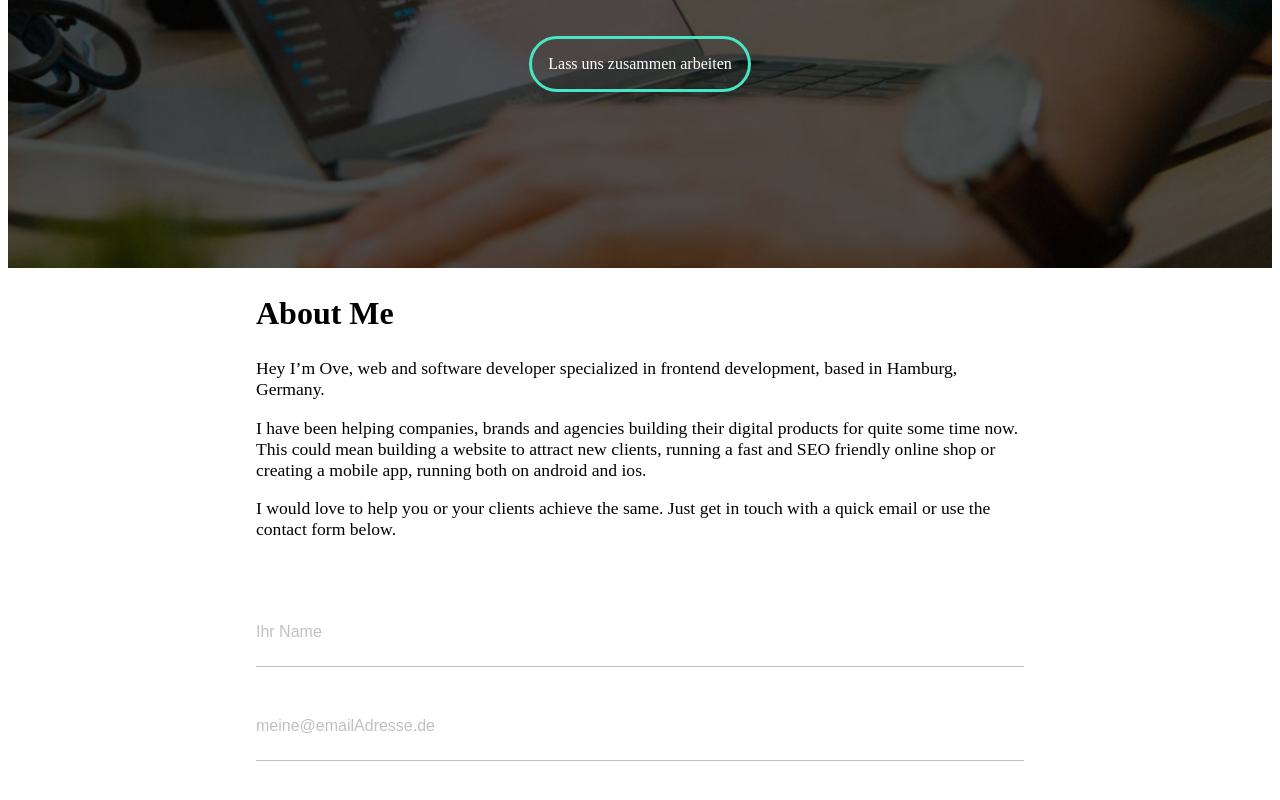
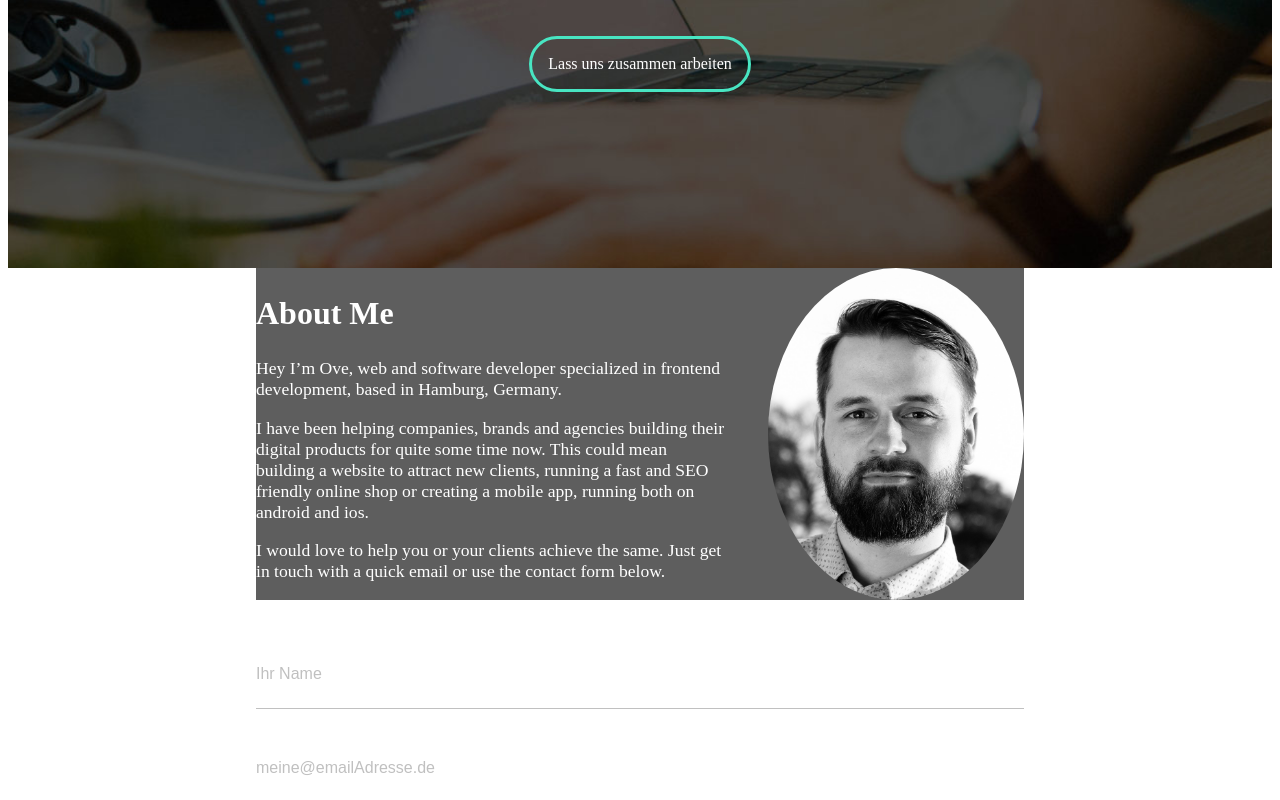
Before and after one commit to tarpier/ovedoll.de, a Gatsby site: page / in a window 1280 px wide. Shown: the part 544-1344 px from the top of the page. Built offline with nearby package versions, Linux system fonts and the light colour scheme; Gatsby itself is replaced by a stand-in of ours.

Commit message:
adds profileImage

```diff
--- a/gatsby-config.js
+++ b/gatsby-config.js
@@ -6,6 +6,9 @@ module.exports = {
   plugins: [
     'gatsby-plugin-react-helmet',
     'gatsby-plugin-styled-components',
+    'gatsby-transformer-sharp',
+    'gatsby-plugin-sharp',
+    'gatsby-transformer-remark',
     {
       resolve: 'gatsby-source-filesystem',
       options: {
@@ -13,8 +16,13 @@ module.exports = {
         path: `${__dirname}/src/images`,
       },
     },
-    'gatsby-transformer-sharp',
-    'gatsby-plugin-sharp',
+    {
+      resolve: 'gatsby-source-filesystem',
+      options: {
+        name: 'src',
+        path: `${__dirname}/src/`,
+      },
+    },
     {
       resolve: 'gatsby-plugin-google-fonts',
       options: {
@@ -29,13 +37,5 @@ module.exports = {
         viewBox: false,
       },
     },
-    'gatsby-transformer-remark',
-    {
-      resolve: 'gatsby-source-filesystem',
-      options: {
-        name: 'src',
-        path: `${__dirname}/src/`,
-      },
-    },
   ],
 };
--- a/src/components/AboutMe/index.js
+++ b/src/components/AboutMe/index.js
@@ -1,9 +1,10 @@
 // @flow
 import React from 'react';
 import styled from 'styled-components';
+import Img from 'gatsby-image';
 
 import GridContainer from '../GridContainer';
-import { breakpoints } from '../utils';
+import { breakpoints, styles } from '../utils';
 
 type Props = {
   data: {
@@ -13,6 +14,10 @@ type Props = {
 
 const AboutContainer = styled.div`
   font-size: 1.1rem;
+  display: flex;
+  flex-direction: row;
+  background-color: ${styles.colors.backgroundDark}
+  color: ${styles.colors.white}
 
   @media screen and (${breakpoints.medium}) {
     width: 75%;
@@ -22,11 +27,33 @@ const AboutContainer = styled.div`
   h2 {
     font-size: 2rem;
   }
+
+  .gatsby-image-outer-wrapper {
+    display: flex;
+    justify-content: center;
+    align-items: center;
+  }
 `;
+
+const Image = styled(Img)`
+  width: 16rem;
+  border-radius: 100%;
+`;
+const Content = styled.div`
+  flex: 2;
+  padding-right: 2.5rem;
+`;
+
+/* display: flex;
+  justify-content: center;
+  align-items: center; */
 
 const AboutMe = (props: Props) => (
   <GridContainer>
-    <AboutContainer dangerouslySetInnerHTML={{ __html: props.data.html }} />
+    <AboutContainer>
+      <Content dangerouslySetInnerHTML={{ __html: props.data.html }} />
+      <Image alt="profile picture" sizes={props.profileImage.sizes} />
+    </AboutContainer>
   </GridContainer>
 );
 
--- a/src/components/Hero/index.js
+++ b/src/components/Hero/index.js
@@ -46,7 +46,7 @@ type Props = {
   typeStrings: Array<string>,
 };
 
-export default function ({ typeStrings, backgroundImage }: Props) {
+export default function ({ typeStrings }: Props) {
   // TODO Use Gatsby Image to include backgroundImage
   // console.log(backgroundImage);
 
--- a/src/pages/index.js
+++ b/src/pages/index.js
@@ -16,7 +16,7 @@ const IndexPage = ({ data }) => {
         // backgroundImage={data.headerImage}
         typeStrings={['Webseiten', 'Mobile Apps', 'Webapps', 'heißen Scheiß']}
       />
-      <AboutMe data={aboutContent[0].node} />
+      <AboutMe data={aboutContent[0].node} profileImage={data.profileImage} />
       <ContactForm />
       <div style={{ height: '20px', backgroundColor: styles.colors.primary }} />
     </div>
@@ -27,8 +27,8 @@ export default IndexPage;
 
 export const pageQuery = graphql`
   query IndexData {
-    headerImage: imageSharp(id: { regex: "/header/" }) {
-      sizes(maxWidth: 1240) {
+    profileImage: imageSharp(id: { regex: "/ovedoll/" }) {
+      sizes(maxWidth: 1024) {
         ...GatsbyImageSharpSizes
       }
     }
```
Also changed, not shown: public/static/header-679ebb466ef02626b02005ced21ec48f-4e8db.jpg (deleted), public/static/header-679ebb466ef02626b02005ced21ec48f-69042.jpg (deleted), public/static/header-679ebb466ef02626b02005ced21ec48f-7cc04.jpg (deleted), public/static/heroBackground-679ebb466ef02626b02005ced21ec48f-7fcf9.jpg (added), public/static/heroBackground-679ebb466ef02626b02005ced21ec48f-8a70b.jpg (added), public/static/heroBackground-679ebb466ef02626b02005ced21ec48f-c349b.jpg (added), public/static/heroBackground-679ebb466ef02626b02005ced21ec48f-f5c0a.jpg (renamed from public/static/header-679ebb466ef02626b02005ced21ec48f-968d0.jpg), public/static/ovedoll-2b15ef726bd73362719c13d159bdce8e-7fcf9.jpg (added), public/static/ovedoll-2b15ef726bd73362719c13d159bdce8e-8a70b.jpg (added), public/static/ovedoll-2b15ef726bd73362719c13d159bdce8e-c349b.jpg (added), src/images/ovedoll.jpg (added).
